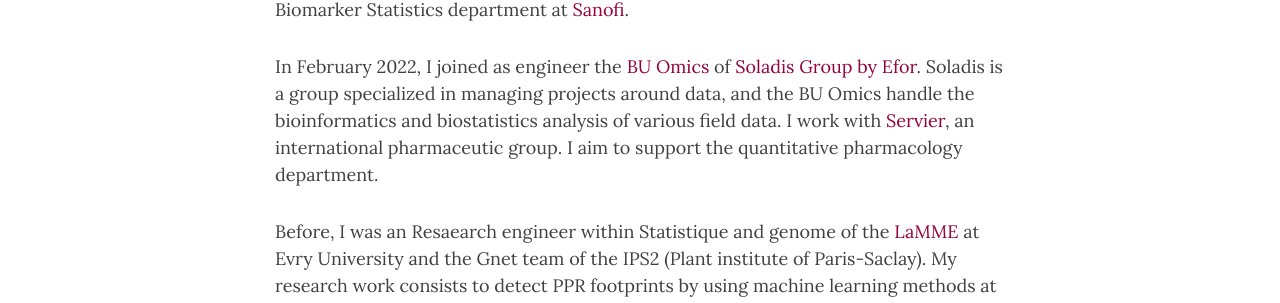
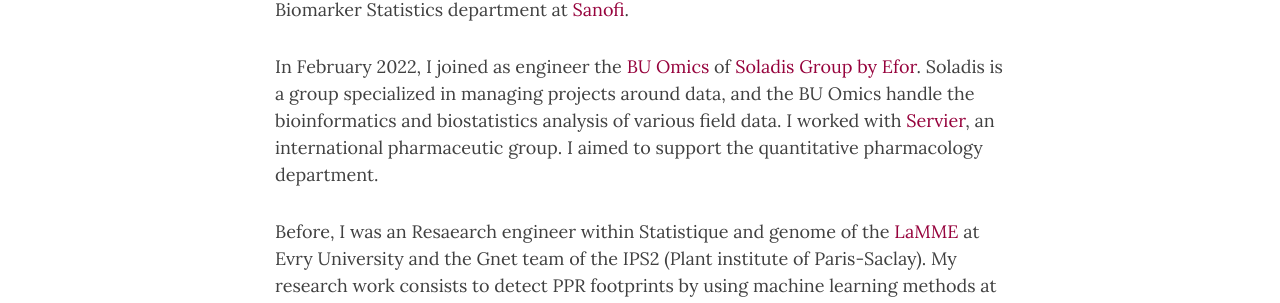
Before and after one commit to mathildesautreuil/msa-pages.github.io, a Jekyll site: the page built from aboutme.md, in a window 1280 px wide and 900 px high. Shown: the part 361-664 px from the top of the window. Built offline with Jekyll 4.4.1, drawn with Linux system fonts in a browser that asks for light colours; nearby versions of some CDN libraries.

Commit message:
Update aboutme.md

```diff
--- a/aboutme.md
+++ b/aboutme.md
@@ -6,7 +6,7 @@ description: Université Paris-Saclay, CentraleSupélec, MICS <a href = 'https:/
 
 I am currently working **Biomarker statistician** in the Boston area for Soladis Inc. (dba [EFOR group](https://efor-group.com/en/)), a consulting company specializing in life sciences (MedTech, Biotech, and the pharmaceutical industry). In my role, I support the Biomarker division within the Biomarker Statistics department at [Sanofi](https://www.sanofi.us/en/our-company).
 
-In February 2022, I joined as engineer the [BU Omics](https://www.soladisomics.fr/) of [Soladis Group by Efor](https://www.soladis.com/). Soladis is a group specialized in managing projects around data, and the BU Omics handle the bioinformatics and biostatistics analysis of various field data. I work with [Servier](https://www.servier.fr/), an international pharmaceutic group. I aim to support the quantitative pharmacology department.
+In February 2022, I joined as engineer the [BU Omics](https://www.soladisomics.fr/) of [Soladis Group by Efor](https://www.soladis.com/). Soladis is a group specialized in managing projects around data, and the BU Omics handle the bioinformatics and biostatistics analysis of various field data. I worked with [Servier](https://www.servier.fr/), an international pharmaceutic group. I aimed to support the quantitative pharmacology department.
 
 Before, I was an Resaearch engineer within Statistique and genome of the [LaMME](http://www.math-evry.cnrs.fr/welcome){:target="\_blank"} at Evry University and the Gnet team of the IPS2 (Plant institute of Paris-Saclay). My research work consists to detect PPR footprints by using machine learning methods at Arabidopsis Thaliana.
 Previously, I was a PhD student within the <a href = 'http://biomathematics.mics.centralesupelec.fr/'>Biomathematics</a> team of the [MICS](http://mics.centralesupelec.fr/en/){:target="\_blank"} laboratory at CentraleSupélec (Paris-Saclay University) supervised by Paul-Henry Cournède and Sarah Lemler. My reasearch works focused on the survival analysis and the marker detection in Oncology. I use machine learning and statistical methods to predict the survival duration and detect the biomarkers in high-dimension.
```
